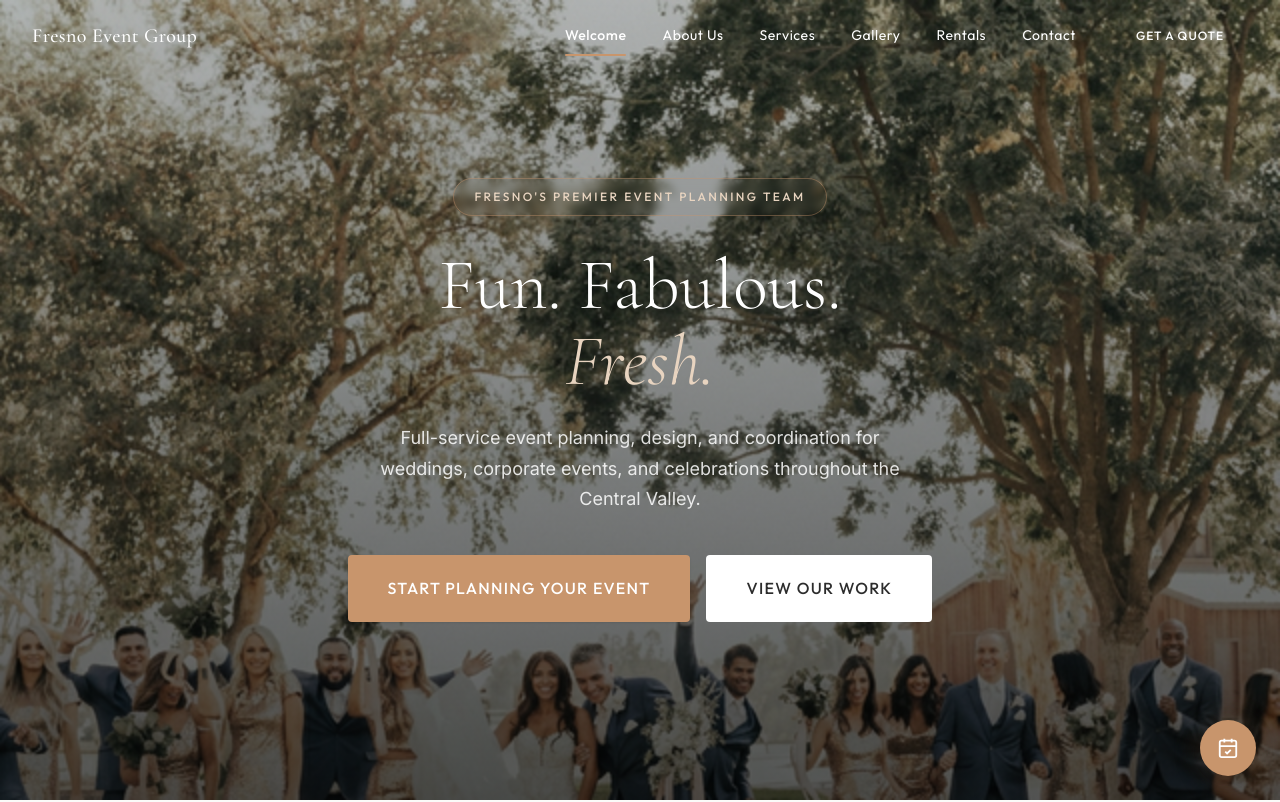
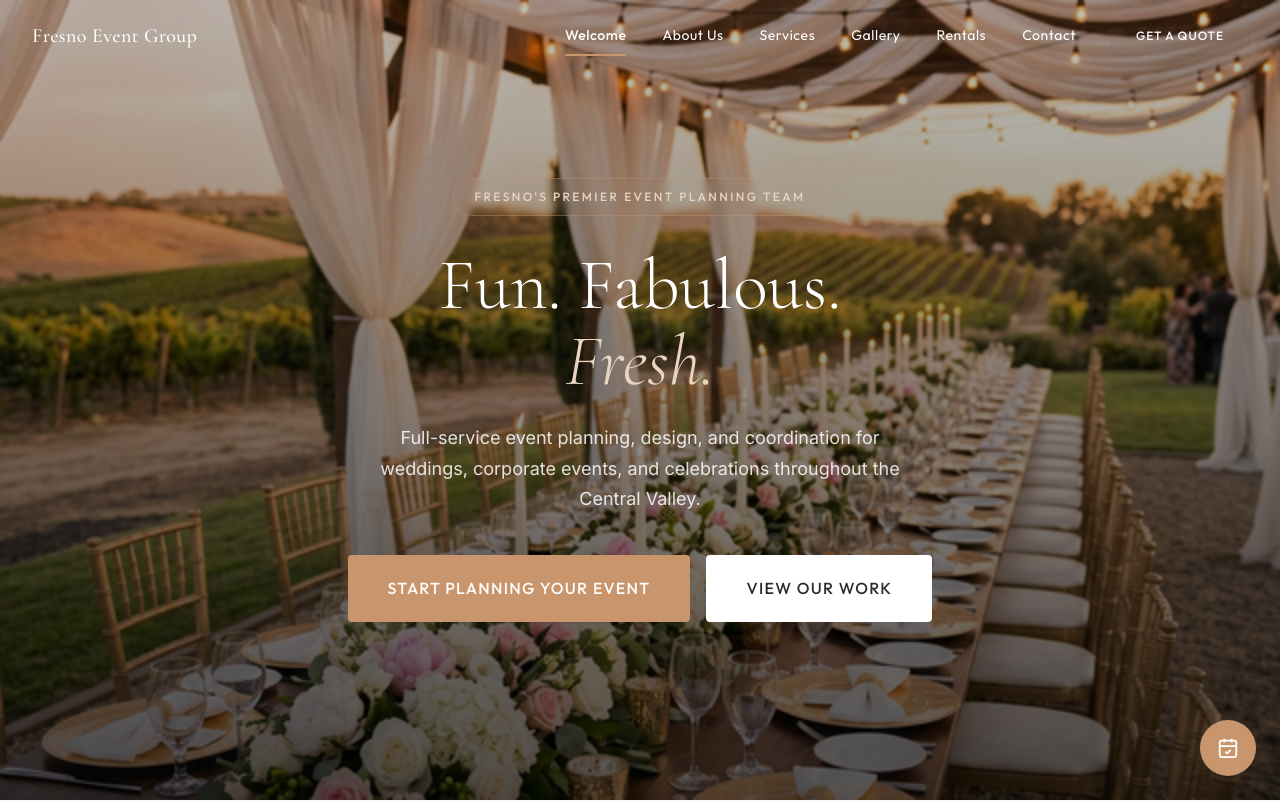
Before and after one commit to cadaeB02/FresnoEventGroup, a Next.js app: page / in a window 1280 px wide. Shown: the top 802 px of the page. Built offline with nearby package versions, Linux system fonts and the light colour scheme.

Commit message:
Replace hero image with high-quality vineyard reception photo

```diff
--- a/src/app/page.module.css
+++ b/src/app/page.module.css
@@ -10,9 +10,9 @@
   display: flex;
   align-items: center;
   justify-content: center;
-  background-image: url('/images/event_wedding_party_hero.jpg');
+  background-image: url('/images/hero_reception.png');
   background-size: cover;
-  background-position: center top;
+  background-position: center center;
   overflow: hidden;
 }
 
```
Also changed, not shown: public/images/hero_reception.png (added).
